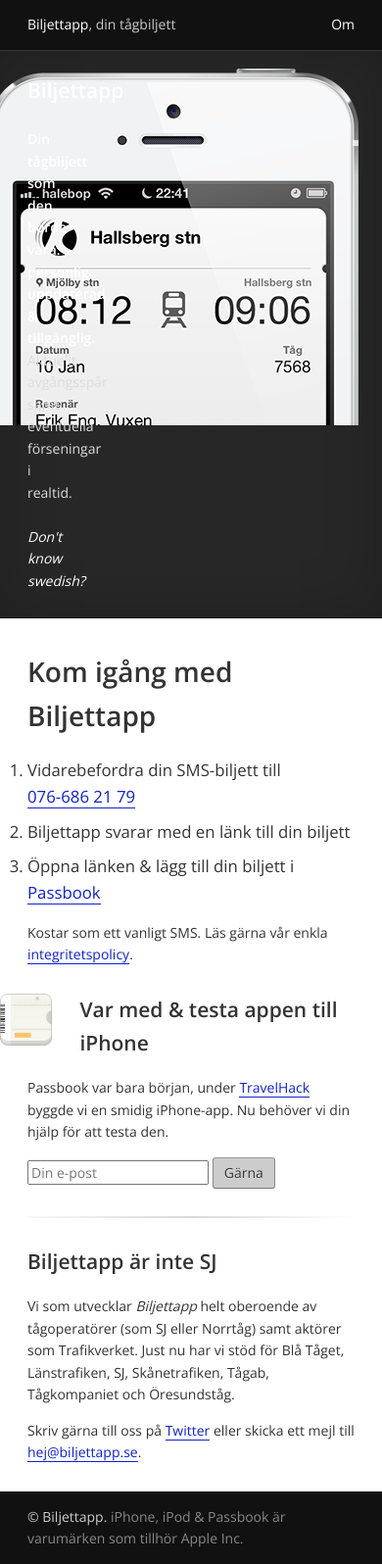
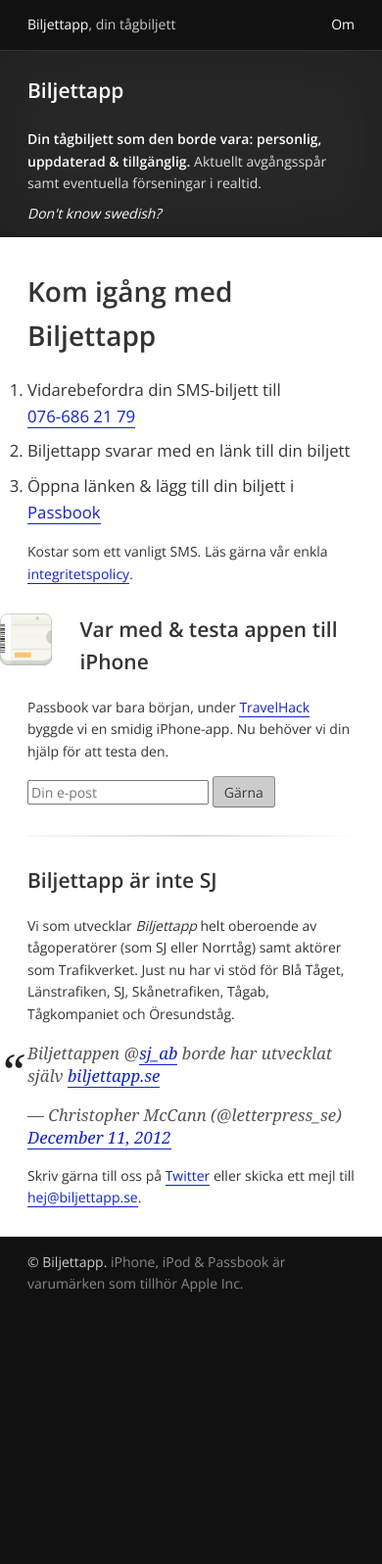
Before and after one commit to biljettapp/biljettapp.github.com, a Jekyll site: the page built from index.html, in a window 390 px wide. Shown: the whole page at 98% size. Built offline with Jekyll 4.4.1, drawn with Linux system fonts in a browser that asks for light colours; comment, search, counter and statistics services are not loaded; after the commit the page ends 1336 px from its top, so only the background shows below that.

Commit message:
Added tweet to front page.

```diff
--- a/index.html
+++ b/index.html
@@ -27,4 +27,7 @@
 <h2>Biljettapp är inte SJ</h2>
 <p>Vi som utvecklar <em>Biljettapp</em> helt oberoende av tågoperatörer (som SJ eller Norrtåg) samt aktörer som Trafikverket. Just nu har vi stöd för Blå Tåget, Länstrafiken, SJ, Skånetrafiken, Tågab, Tågkompaniet och Öresundståg.</p>
 
+<blockquote class="twitter-tweet"><p>Biljettappen @<a href="https://twitter.com/sj_ab">sj_ab</a> borde har utvecklat själv <a href="http://t.co/Jt87ZfEo" title="http://biljettapp.se/">biljettapp.se</a></p>&mdash; Christopher McCann (@letterpress_se) <a href="https://twitter.com/letterpress_se/status/278478721306996736">December 11, 2012</a></blockquote>
+<script async src="//platform.twitter.com/widgets.js" charset="utf-8"></script>
+
 <p>Skriv gärna till oss på <a href="https://twitter.com/{{ site.twitter }}" rel="me">Twitter</a> eller skicka ett mejl till <a href="mailto:hej@biljettapp.se">hej@biljettapp.se</a>.</p>
```
Also changed, not shown: _sass/_layout.scss (+10 -0 lines), _sass/_respond.scss (+6 -7 lines), css/style.css.
